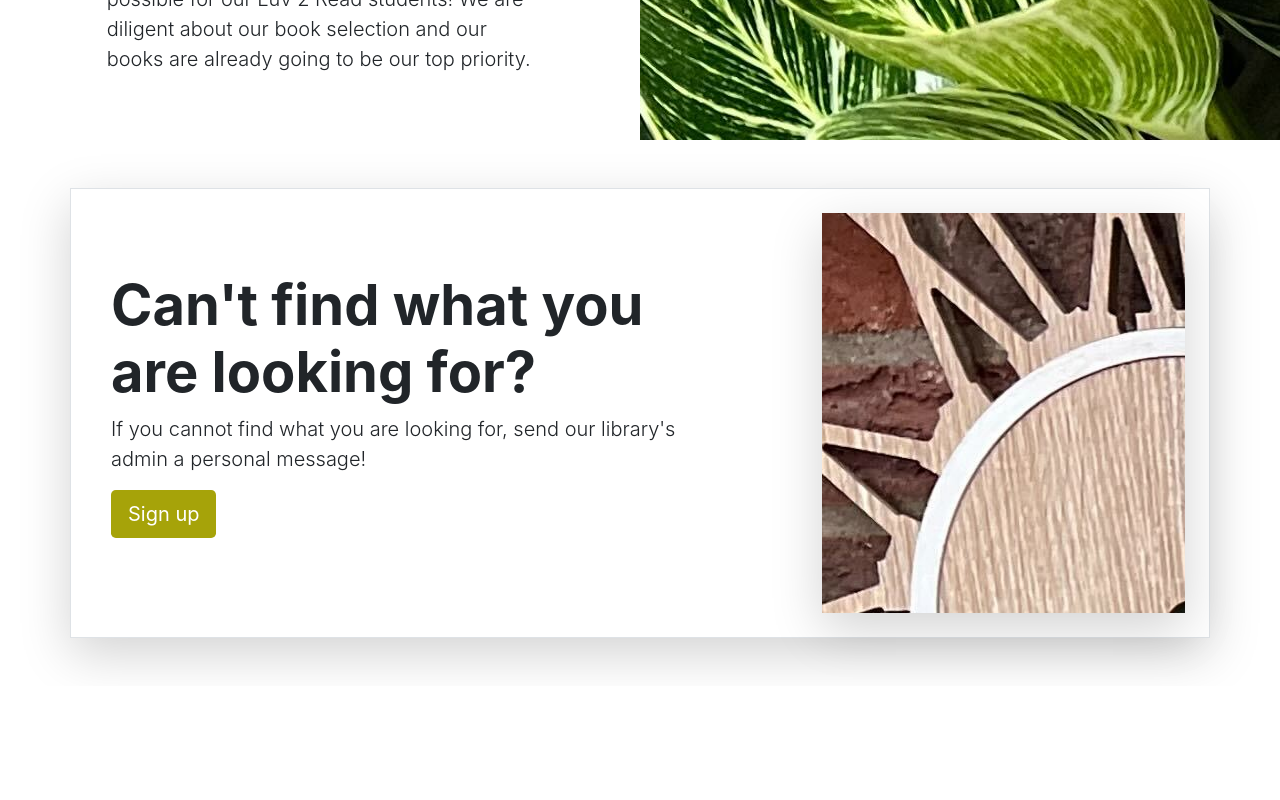
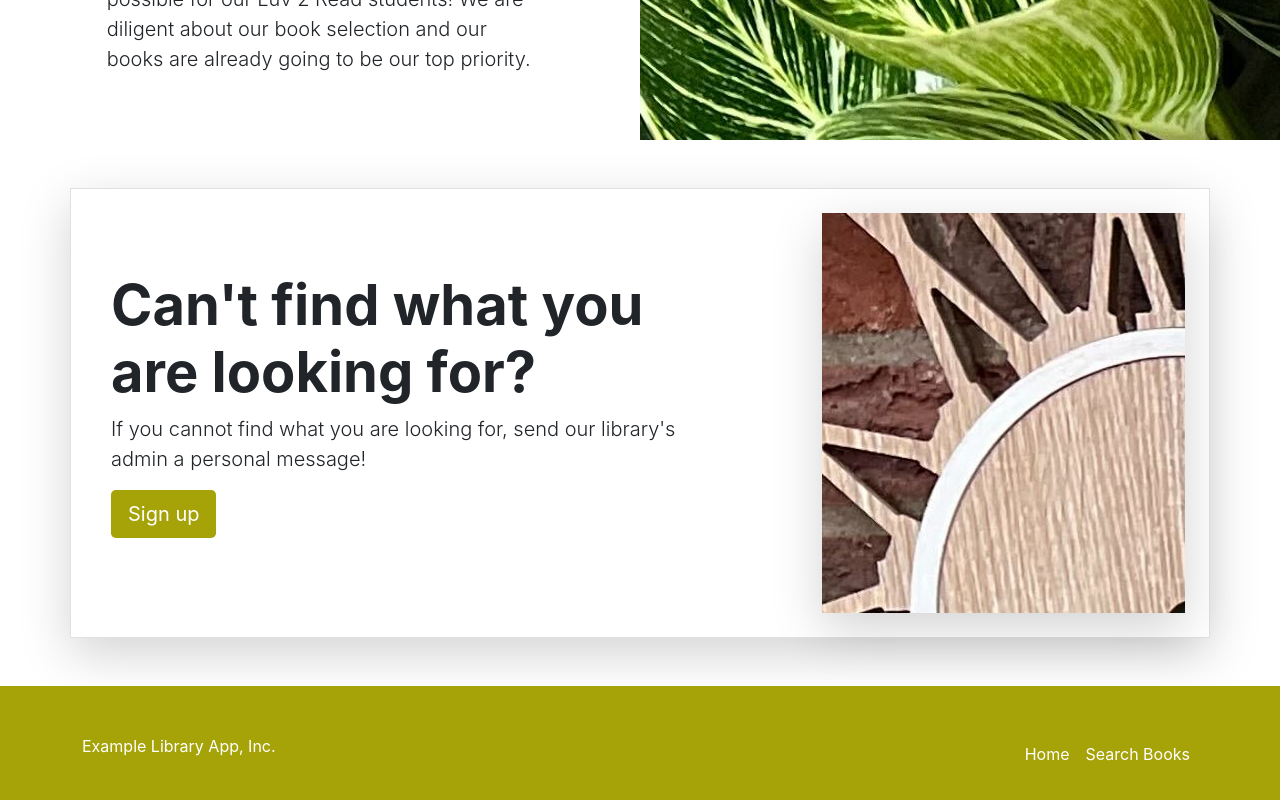
Before and after one commit to JesuZConte/react-project-frontend, a React (Create React App) app: page / in a window 1280 px wide. Shown: the part 1778-2578 px from the top of the page. Before the commit the page ends 2464 px from the top, so only its background shows below. Built offline with nearby package versions, Linux system fonts and the light colour scheme.

Commit message:
Adding Footer to Homepage

```diff
--- a/src/App.tsx
+++ b/src/App.tsx
@@ -5,6 +5,7 @@
 import { Carousel } from './layouts/HomePage/Carousel';
 import { Heros } from './layouts/HomePage/Heros';
 import { LibraryServices } from './layouts/HomePage/LibraryServices';
+import { Footer } from './layouts/NavbarAndFooter/Footer';
 
 function App() {
   return (
@@ -14,6 +15,7 @@
       <Carousel />
       <Heros />
       <LibraryServices />
+      <Footer />
     </div>
 
   );
--- /dev/null
+++ b/src/layouts/NavbarAndFooter/Footer.tsx
@@ -0,0 +1,22 @@
+export const Footer = () => {
+    return (
+        <div className="main-color">
+            <footer className="container d-flex flex-wrap justify-content-between align-item-center py-5 main-color">
+                <p className="col-md-4 mb-0 text-white">Example Library App, Inc.</p>
+                <ul className="nav navbar-dark col-md-4 justify-content-end">
+                    <li className="nav-item">
+                        <a href="#" className="nav-link px-2 text-white">
+                            Home
+                        </a>
+                    </li>
+                    <li className="nav-item">
+                        <a href="#" className="nav-link px-2 text-white">
+                            Search Books
+                        </a>
+                    </li>
+                </ul>
+            </footer>
+        </div>
+
+    );
+}
```
